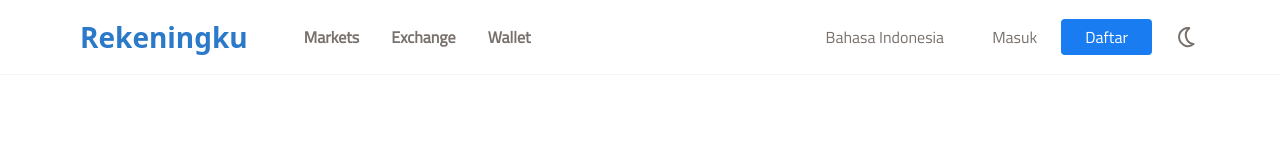
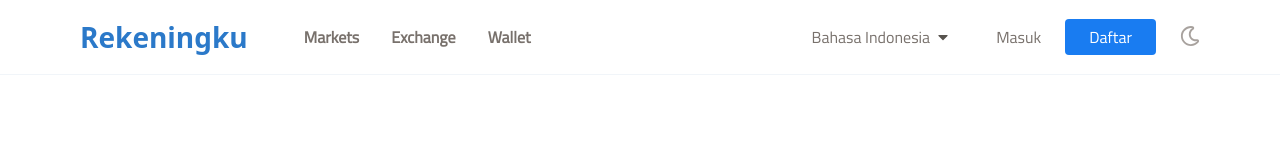
Before and after one commit to nadrianfikri/clone-rekeningku, a React (Create React App) app: page / in a window 1280 px wide. Shown: the top 160 px of the page. Built offline with nearby package versions, Linux system fonts and the light colour scheme.

Commit message:
add fontAwesome to project

```diff
--- a/package.json
+++ b/package.json
@@ -3,6 +3,11 @@
   "version": "0.1.0",
   "private": true,
   "dependencies": {
+    "@fortawesome/fontawesome-svg-core": "^1.2.36",
+    "@fortawesome/free-brands-svg-icons": "^5.15.4",
+    "@fortawesome/free-regular-svg-icons": "^5.15.4",
+    "@fortawesome/free-solid-svg-icons": "^5.15.4",
+    "@fortawesome/react-fontawesome": "^0.1.16",
     "@headlessui/react": "^1.4.2",
     "@heroicons/react": "^1.0.5",
     "@testing-library/jest-dom": "^5.16.1",
--- a/src/components/molecules/Navbar.js
+++ b/src/components/molecules/Navbar.js
@@ -1,7 +1,11 @@
 // import Button from '../atoms/Button';
+import { Link } from 'react-router-dom';
+
+import { FontAwesomeIcon } from '@fortawesome/react-fontawesome';
+import { faMoon } from '@fortawesome/free-regular-svg-icons';
+import { faCaretDown } from '@fortawesome/free-solid-svg-icons';
+
 import { NavItem, NavLogo } from '../atoms/NavItems';
-import { MoonIcon } from '@heroicons/react/outline';
-import { Link } from 'react-router-dom';
 
 export default function Navbar() {
   return (
@@ -15,7 +19,10 @@ export default function Navbar() {
         </div>
       </section>
       <section className="flex justify-center items-center space-x-12">
-        <p className="text-stone-500 hover:text-stone-700">Bahasa Indonesia</p>
+        <div className="flex space-x-2 items-center">
+          <p className="text-stone-500 hover:text-stone-700">Bahasa Indonesia</p>
+          <FontAwesomeIcon icon={faCaretDown} className="text-stone-600 transition-all" />
+        </div>
         <div className="flex items-center space-x-6">
           <Link to="/" className="text-stone-500 hover:text-primary transition-all">
             Masuk
@@ -24,7 +31,7 @@ export default function Navbar() {
             Daftar
           </Link>
           <button>
-            <MoonIcon className="w-6 text-stone-500 rotate-[30deg] hover:text-amber-500" />
+            <FontAwesomeIcon icon={faMoon} className="text-stone-400 hover:text-amber-500 text-xl transition-all" />
           </button>
         </div>
       </section>
```
Also changed, not shown: 1 other file (tests, documents, lock files or other folders).
